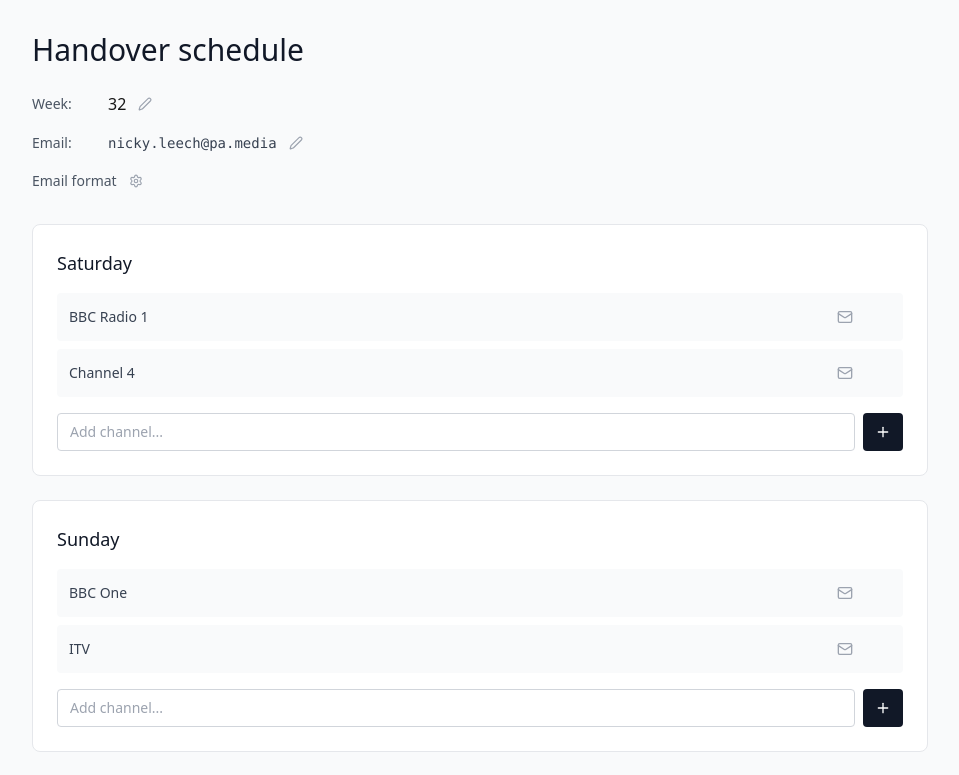
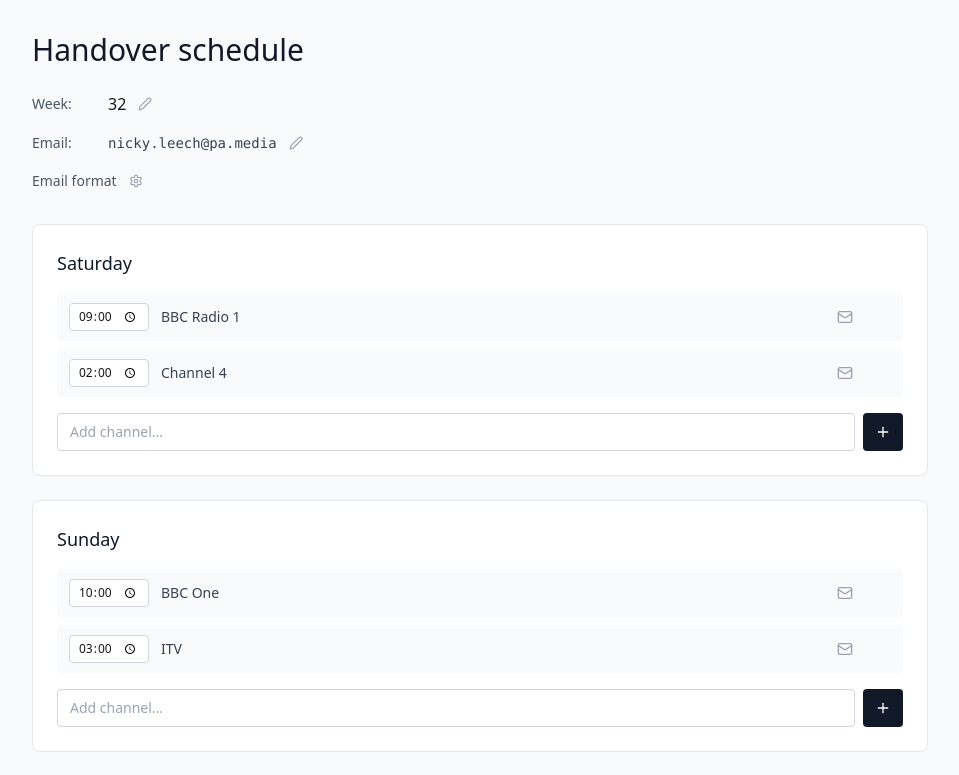
Before and after one commit to nickyleech/handoversheet, a Next.js app: page / in a window 1280 px wide. Shown: the top 775 px of the page, without its empty margins (160-1119 px from the left). Built offline with nearby package versions, Linux system fonts and the light colour scheme.

Commit message:
Add times

```diff
--- a/src/components/HandoverApp.tsx
+++ b/src/components/HandoverApp.tsx
@@ -2,18 +2,6 @@
 
 import React, { useState } from 'react';
 import { Plus, X, Mail, Edit2, Check, Settings, ChevronUp, ChevronDown } from 'lucide-react';
-
-interface ScheduleData {
-  Saturday: string[];
-  Sunday: string[];
-  Monday: string[];
-  Tuesday: string[];
-  Wednesday: string[];
-  Thursday: string[];
-  Friday: string[];
-}
-
-type DayKey = keyof ScheduleData;
 
 const HandoverApp = () => {
   const [weekNo, setWeekNo] = useState(32);
@@ -23,43 +11,65 @@ const HandoverApp = () => {
     body: '{channel} for Week {week} is ready'
   });
 
-  const [schedule, setSchedule] = useState<ScheduleData>({
-    Saturday: ['BBC Radio 1', 'Channel 4'],
-    Sunday: ['BBC One', 'ITV'],
-    Monday: ['Radio 4', 'Channel 4', 'Channel 5'],
-    Tuesday: ['Classic FM'],
-    Wednesday: ['BBC One', 'BBC Two', 'ITV'],
-    Thursday: ['Virgin Media One', 'RTE One'],
-    Friday: ['BBC Radio Scotland', 'Channel 5']
+  const [schedule, setSchedule] = useState({
+    Saturday: [
+      { time: '09:00', channel: 'BBC Radio 1' },
+      { time: '14:00', channel: 'Channel 4' }
+    ],
+    Sunday: [
+      { time: '10:00', channel: 'BBC One' },
+      { time: '15:00', channel: 'ITV' }
+    ],
+    Monday: [
+      { time: '08:00', channel: 'Radio 4' },
+      { time: '12:00', channel: 'Channel 4' },
+      { time: '16:00', channel: 'Channel 5' }
+    ],
+    Tuesday: [
+      { time: '11:00', channel: 'Classic FM' }
+    ],
+    Wednesday: [
+      { time: '09:00', channel: 'BBC One' },
+      { time: '13:00', channel: 'BBC Two' },
+      { time: '17:00', channel: 'ITV' }
+    ],
+    Thursday: [
+      { time: '10:00', channel: 'Virgin Media One' },
+      { time: '15:00', channel: 'RTE One' }
+    ],
+    Friday: [
+      { time: '08:30', channel: 'BBC Radio Scotland' },
+      { time: '14:30', channel: 'Channel 5' }
+    ]
   });
 
   const [editingWeek, setEditingWeek] = useState(false);
   const [editingEmail, setEditingEmail] = useState(false);
   const [editingFormat, setEditingFormat] = useState(false);
-  const [newChannels, setNewChannels] = useState<Record<string, string>>({});
-  const [sentEmails, setSentEmails] = useState(new Set<string>());
+  const [newChannels, setNewChannels] = useState({});
+  const [sentEmails, setSentEmails] = useState(new Set());
 
-  const days: DayKey[] = ['Saturday', 'Sunday', 'Monday', 'Tuesday', 'Wednesday', 'Thursday', 'Friday'];
+  const days = ['Saturday', 'Sunday', 'Monday', 'Tuesday', 'Wednesday', 'Thursday', 'Friday'];
 
-  const addChannel = (day: DayKey) => {
+  const addChannel = (day) => {
     const channel = newChannels[day]?.trim();
     if (channel) {
       setSchedule(prev => ({
         ...prev,
-        [day]: [...prev[day], channel]
+        [day]: [...prev[day], { time: '09:00', channel }]
       }));
       setNewChannels(prev => ({ ...prev, [day]: '' }));
     }
   };
 
-  const removeChannel = (day: DayKey, index: number) => {
+  const removeChannel = (day, index) => {
     setSchedule(prev => ({
       ...prev,
       [day]: prev[day].filter((_, i) => i !== index)
     }));
   };
 
-  const moveChannel = (day: DayKey, index: number, direction: 'up' | 'down') => {
+  const moveChannel = (day, index, direction) => {
     const newIndex = direction === 'up' ? index - 1 : index + 1;
     if (newIndex < 0 || newIndex >= schedule[day].length) return;
 
@@ -75,18 +85,27 @@ const HandoverApp = () => {
     });
   };
 
-  const sendEmail = (channel: string, day: DayKey) => {
+  const updateTime = (day, index, newTime) => {
+    setSchedule(prev => ({
+      ...prev,
+      [day]: prev[day].map((item, i) =>
+        i === index ? { ...item, time: newTime } : item
+      )
+    }));
+  };
+
+  const sendEmail = (channelObj, day) => {
     const subject = emailFormat.subject
-      .replace('{channel}', channel)
-      .replace('{week}', weekNo.toString());
+      .replace('{channel}', channelObj.channel)
+      .replace('{week}', weekNo);
     const body = emailFormat.body
-      .replace('{channel}', channel)
-      .replace('{week}', weekNo.toString());
+      .replace('{channel}', channelObj.channel)
+      .replace('{week}', weekNo);
 
     const mailtoLink = `mailto:${defaultEmail}?subject=${encodeURIComponent(subject)}&body=${encodeURIComponent(body)}`;
     window.open(mailtoLink);
 
-    setSentEmails(prev => new Set([...prev, `${day}-${channel}`]));
+    setSentEmails(prev => new Set([...prev, `${day}-${channelObj.channel}`]));
   };
 
   return (
@@ -187,7 +206,7 @@ const HandoverApp = () => {
                     value={emailFormat.body}
                     onChange={(e) => setEmailFormat(prev => ({ ...prev, body: e.target.value }))}
                     className="w-full px-2 py-1 border border-gray-300 rounded text-sm focus:outline-none focus:border-gray-500 resize-none"
-                    rows={2}
+                    rows="2"
                   />
                 </div>
                 <div className="text-xs text-gray-500">
@@ -205,9 +224,15 @@ const HandoverApp = () => {
               <h2 className="text-lg font-medium text-gray-900 mb-4">{day}</h2>
 
               <div className="space-y-2 mb-4">
-                {schedule[day].map((channel, index) => (
-                  <div key={index} className="flex items-center justify-between py-2 px-3 bg-gray-50 rounded group">
-                    <span className="text-sm text-gray-700">{channel}</span>
+                {schedule[day].map((item, index) => (
+                  <div key={index} className="flex items-center gap-3 py-2 px-3 bg-gray-50 rounded group">
+                    <input
+                      type="time"
+                      value={item.time}
+                      onChange={(e) => updateTime(day, index, e.target.value)}
+                      className="w-20 px-2 py-1 text-xs border border-gray-300 rounded focus:outline-none focus:border-gray-500 bg-white"
+                    />
+                    <span className="flex-1 text-sm text-gray-700">{item.channel}</span>
                     <div className="flex items-center gap-1">
                       {/* Move up/down buttons */}
                       <div className="flex flex-col opacity-0 group-hover:opacity-100 transition-opacity">
@@ -238,9 +263,9 @@ const HandoverApp = () => {
                       </div>
 
                       <button
-                        onClick={() => sendEmail(channel, day)}
+                        onClick={() => sendEmail(item, day)}
                         className={`p-1.5 rounded transition-colors ${
-                          sentEmails.has(`${day}-${channel}`)
+                          sentEmails.has(`${day}-${item.channel}`)
                             ? 'bg-green-100 text-green-700'
                             : 'text-gray-400 hover:text-gray-600 hover:bg-gray-100'
                         }`}
```
